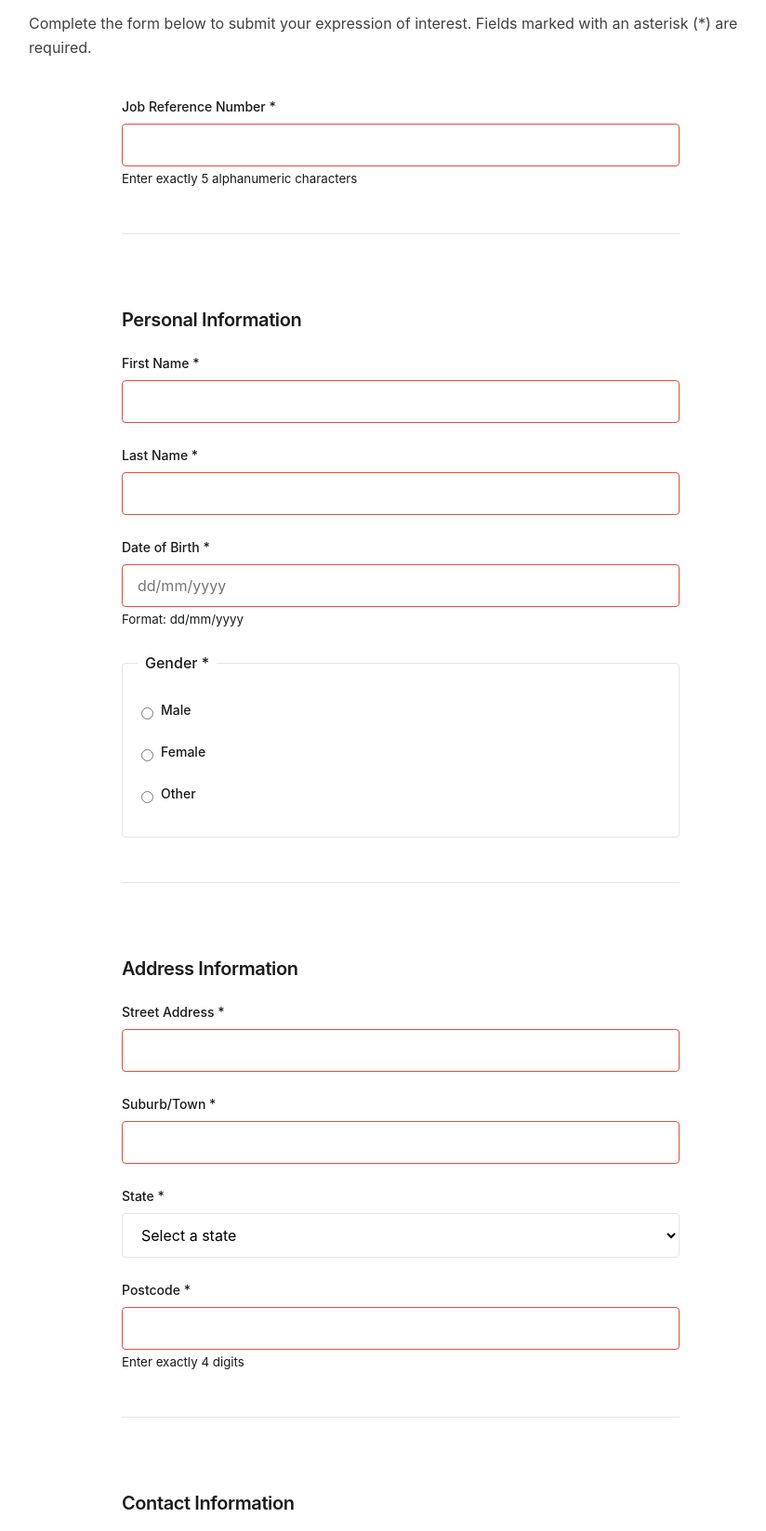
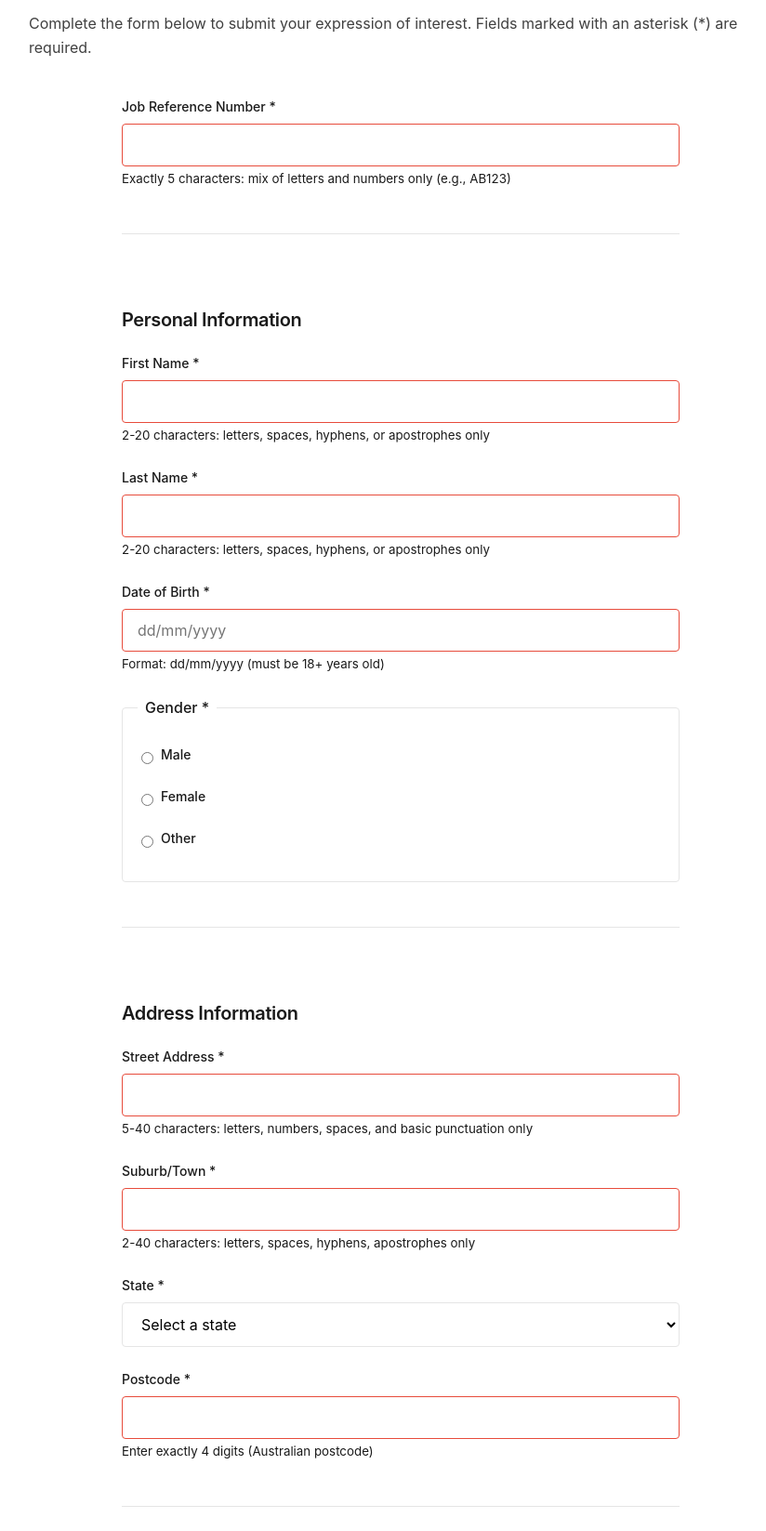
Before and after one commit to sahildalal26/project2, a PHP site: page /apply.php in a window 1280 px wide. Shown: the part 273-1920 px from the top of the page at 93% size, without its empty margins (209-1033 px from the left). Run offline with PHP 8.4, Linux system fonts and the light colour scheme.

Commit message:
improved functionality for job refrence number and email validation

```diff
--- a/apply.php
+++ b/apply.php
@@ -38,13 +38,14 @@ include 'nav.inc';
                 id="job-reference"
                 name="job_reference"
                 pattern="^(?=.*[A-Za-z])(?=.*\d)[A-Za-z0-9]{5}$"
+                minlength="5"
                 maxlength="5"
                 required
                 aria-describedby="job-reference-help"
-                title="Enter exactly 5 characters with at least one letter and one number"
+                title="Enter exactly 5 characters with at least one letter and one number (e.g., AB123)"
               />
               <small id="job-reference-help"
-                >Enter exactly 5 alphanumeric characters</small
+                >Exactly 5 characters: mix of letters and numbers only (e.g., AB123)</small
               >
             </div>
           </div>
@@ -59,10 +60,14 @@ include 'nav.inc';
                 type="text"
                 id="first-name"
                 name="first_name"
-                pattern="[A-Za-z]{1,20}"
+                pattern="[A-Za-z][A-Za-z\s'-]{0,19}"
+                minlength="2"
                 maxlength="20"
                 required
+                aria-describedby="first-name-help"
+                title="Enter 2-20 letters, spaces, hyphens, or apostrophes only"
               />
+              <small id="first-name-help">2-20 characters: letters, spaces, hyphens, or apostrophes only</small>
             </div>
 
             <!-- Last Name Input -->
@@ -72,10 +77,14 @@ include 'nav.inc';
                 type="text"
                 id="last-name"
                 name="last_name"
-                pattern="[A-Za-z]{1,20}"
+                pattern="[A-Za-z][A-Za-z\s'-]{0,19}"
+                minlength="2"
                 maxlength="20"
                 required
+                aria-describedby="last-name-help"
+                title="Enter 2-20 letters, spaces, hyphens, or apostrophes only"
               />
+              <small id="last-name-help">2-20 characters: letters, spaces, hyphens, or apostrophes only</small>
             </div>
 
             <!-- Date of Birth Input -->
@@ -85,12 +94,14 @@ include 'nav.inc';
                 type="text"
                 id="dob"
                 name="date_of_birth"
-                pattern="\d{2}/\d{2}/\d{4}"
+                pattern="^(0[1-9]|[12][0-9]|3[01])/(0[1-9]|1[0-2])/\d{4}$"
                 placeholder="dd/mm/yyyy"
+                min="1924-01-01"
+                max="2006-12-31"
                 required
                 aria-describedby="dob-help"
               />
-              <small id="dob-help">Format: dd/mm/yyyy</small>
+              <small id="dob-help">Format: dd/mm/yyyy (must be 18+ years old)</small>
             </div>
 
             <!-- Gender Selection Fieldset -->
@@ -141,9 +152,14 @@ include 'nav.inc';
                 type="text"
                 id="street-address"
                 name="street_address"
+                pattern="[A-Za-z0-9\s,.-/]+"
+                minlength="5"
                 maxlength="40"
                 required
+                aria-describedby="street-address-help"
+                title="Enter a valid street address (letters, numbers, spaces, and basic punctuation only)"
               />
+              <small id="street-address-help">5-40 characters: letters, numbers, spaces, and basic punctuation only</small>
             </div>
 
             <!-- Suburb/Town Input -->
@@ -154,9 +170,14 @@ include 'nav.inc';
                 type="text"
                 id="suburb"
                 name="suburb"
+                pattern="[A-Za-z\s'-]+"
+                minlength="2"
                 maxlength="40"
                 required
+                aria-describedby="suburb-help"
+                title="Enter suburb/town name (letters, spaces, hyphens, apostrophes only)"
               />
+              <small id="suburb-help">2-40 characters: letters, spaces, hyphens, apostrophes only</small>
             </div>
 
             <!-- State Selection Dropdown -->
@@ -183,12 +204,13 @@ include 'nav.inc';
                 id="postcode"
                 name="postcode"
                 pattern="\d{4}"
+                minlength="4"
                 maxlength="4"
                 required
                 aria-describedby="postcode-help"
                 title="Enter exactly four digits"
               />
-              <small id="postcode-help">Enter exactly 4 digits</small>
+              <small id="postcode-help">Enter exactly 4 digits (Australian postcode)</small>
             </div>
           </div>
 
@@ -202,10 +224,12 @@ include 'nav.inc';
                 type="email"
                 id="email"
                 name="email"
-                pattern="^[A-Za-z0-9._%+-]+@[A-Za-z0-9.-]+\.[A-Za-z]{2,}$"
-                title="Enter a valid email such as name@example.com"
+                pattern="^[a-zA-Z0-9](?:[a-zA-Z0-9._%+\-]*[a-zA-Z0-9])?@(?:[a-zA-Z0-9](?:[a-zA-Z0-9\-]*[a-zA-Z0-9])?\.)+[a-zA-Z]{2,}$"
+                title="Enter a valid email address such as name@example.com"
                 required
+                aria-describedby="email-help"
               />
+              <small id="email-help">Must be a valid email format (e.g., name@example.com)</small>
             </div>
 
             <!-- Phone Number Input -->
@@ -216,11 +240,13 @@ include 'nav.inc';
                 id="phone"
                 name="phone"
                 pattern="\d{8,12}"
+                minlength="8"
+                maxlength="12"
                 required
                 aria-describedby="phone-help"
-                title="Enter 8 to 12 digits"
+                title="Enter 8 to 12 digits only"
               />
-              <small id="phone-help">Enter 8-12 digits only</small>
+              <small id="phone-help">Enter 8-12 digits only (no spaces or special characters)</small>
             </div>
           </div>
 
```
